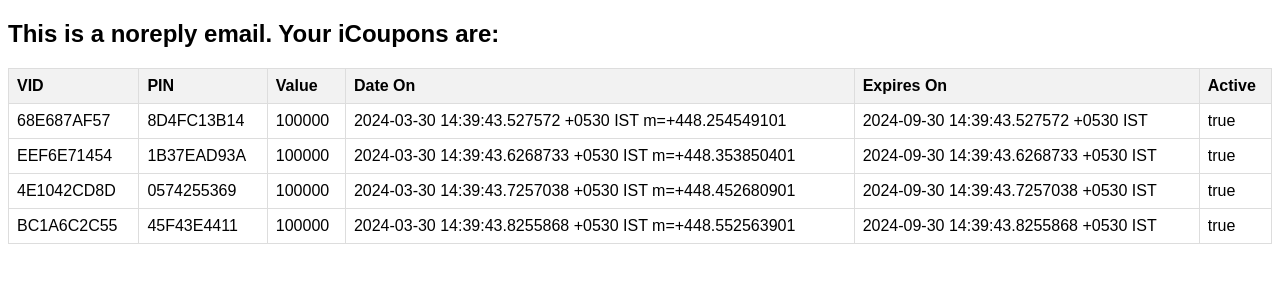
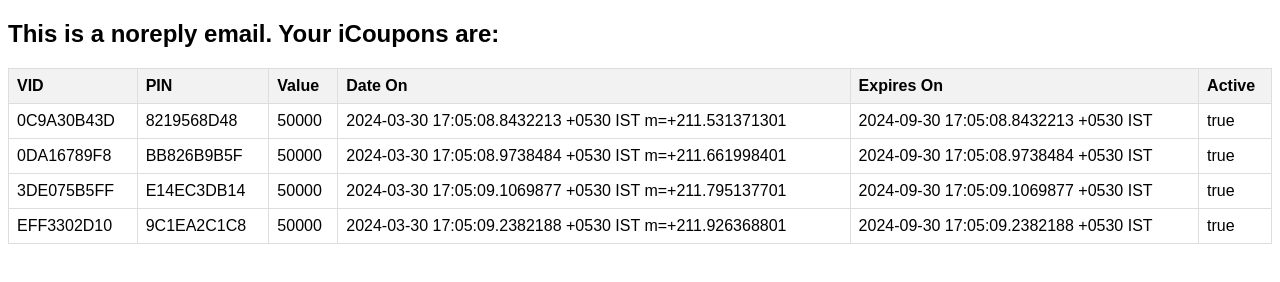
Before and after one commit to krithick-j/ui-backend, a plain HTML site: page email.html in a window 1280 px wide. Drawn offline with Linux system fonts and the light colour scheme.

Commit message:
updated bv vals

```diff
--- a/email.html
+++ b/email.html
@@ -37,38 +37,38 @@
         <tbody>
 
             <tr>
-                <td>68E687AF57</td>
-                <td>8D4FC13B14</td>
-                <td>100000</td>
-                <td>2024-03-30 14:39:43.527572 &#43;0530 IST m=&#43;448.254549101</td>
-                <td>2024-09-30 14:39:43.527572 &#43;0530 IST</td>
+                <td>0C9A30B43D</td>
+                <td>8219568D48</td>
+                <td>50000</td>
+                <td>2024-03-30 17:05:08.8432213 &#43;0530 IST m=&#43;211.531371301</td>
+                <td>2024-09-30 17:05:08.8432213 &#43;0530 IST</td>
                 <td>true</td>
             </tr>
 
             <tr>
-                <td>EEF6E71454</td>
-                <td>1B37EAD93A</td>
-                <td>100000</td>
-                <td>2024-03-30 14:39:43.6268733 &#43;0530 IST m=&#43;448.353850401</td>
-                <td>2024-09-30 14:39:43.6268733 &#43;0530 IST</td>
+                <td>0DA16789F8</td>
+                <td>BB826B9B5F</td>
+                <td>50000</td>
+                <td>2024-03-30 17:05:08.9738484 &#43;0530 IST m=&#43;211.661998401</td>
+                <td>2024-09-30 17:05:08.9738484 &#43;0530 IST</td>
                 <td>true</td>
             </tr>
 
             <tr>
-                <td>4E1042CD8D</td>
-                <td>0574255369</td>
-                <td>100000</td>
-                <td>2024-03-30 14:39:43.7257038 &#43;0530 IST m=&#43;448.452680901</td>
-                <td>2024-09-30 14:39:43.7257038 &#43;0530 IST</td>
+                <td>3DE075B5FF</td>
+                <td>E14EC3DB14</td>
+                <td>50000</td>
+                <td>2024-03-30 17:05:09.1069877 &#43;0530 IST m=&#43;211.795137701</td>
+                <td>2024-09-30 17:05:09.1069877 &#43;0530 IST</td>
                 <td>true</td>
             </tr>
 
             <tr>
-                <td>BC1A6C2C55</td>
-                <td>45F43E4411</td>
-                <td>100000</td>
-                <td>2024-03-30 14:39:43.8255868 &#43;0530 IST m=&#43;448.552563901</td>
-                <td>2024-09-30 14:39:43.8255868 &#43;0530 IST</td>
+                <td>EFF3302D10</td>
+                <td>9C1EA2C1C8</td>
+                <td>50000</td>
+                <td>2024-03-30 17:05:09.2382188 &#43;0530 IST m=&#43;211.926368801</td>
+                <td>2024-09-30 17:05:09.2382188 &#43;0530 IST</td>
                 <td>true</td>
             </tr>
 
```
Also changed, not shown: 2 other files.
